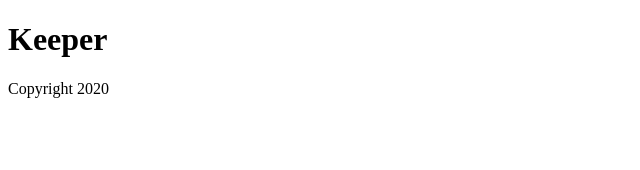
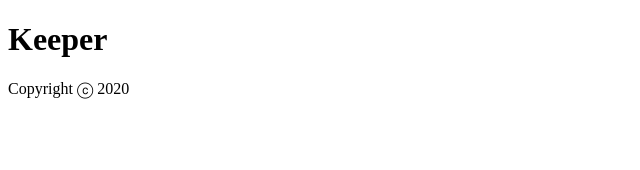
Before and after one commit to mikaelaliwanag/keeper-app, a React (Create React App) app: page / in a window 1280 px wide. Shown: the top 170 px of the page, without its empty margins (0-640 px from the left). Built offline with nearby package versions, Linux system fonts and the light colour scheme; the HTML template or start-up script is replaced by a standard one.

Commit message:
Add copyright symbol in Footer

```diff
--- a/src/components/Footer.jsx
+++ b/src/components/Footer.jsx
@@ -5,7 +5,7 @@ function Footer() {
 
     return(
         <footer>
-            <p>Copyright {currentYear}</p>
+            <p>Copyright ⓒ {currentYear}</p>
         </footer>
     );
 }
```
